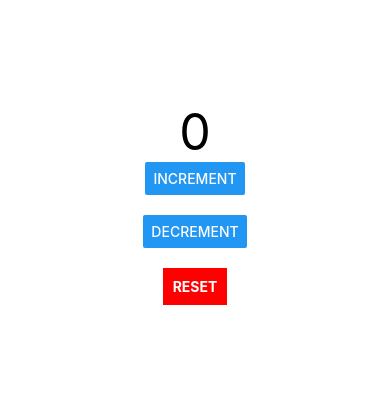
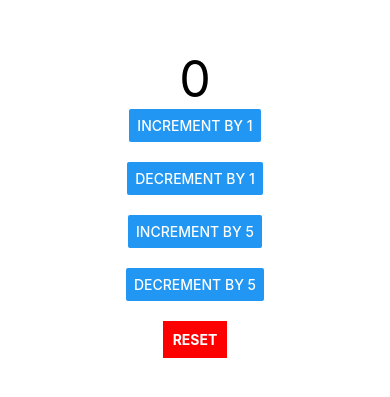
Before and after one commit to TanmayJain33/RNCounterApp, a React Native app: screen / in a window 390 px wide. Shown: the part 219-616 px from the top of the page. Built offline with nearby package versions, Linux system fonts and the light colour scheme.

Commit message:
Add useState() with previous state

```diff
--- a/App.js
+++ b/App.js
@@ -10,22 +10,36 @@ export default function App() {
     <View style={{justifyContent: 'center', alignItems: 'center', flex: 1}}>
       <Text style={{textAlign: 'center', fontSize: 50}}>{counter}</Text>
       <Button
-        title="Increment"
+        title="Increment By 1"
         onPress={() => {
-          setCounter(counter + 1);
+          setCounter(prevCounter => prevCounter + 1);
         }}
       />
       <View style={{margin: 10}} />
       <Button
-        title="Decrement"
+        title="Decrement By 1"
         onPress={() => {
-          setCounter(counter - 1);
+          setCounter(prevCounter => prevCounter - 1);
+        }}
+      />
+      <View style={{margin: 10}} />
+      <Button
+        title="Increment By 5"
+        onPress={() => {
+          setCounter(prevCounter => prevCounter + 5);
+        }}
+      />
+      <View style={{margin: 10}} />
+      <Button
+        title="Decrement By 5"
+        onPress={() => {
+          setCounter(prevCounter => prevCounter - 5);
         }}
       />
       <TouchableOpacity
         style={{marginTop: 20, padding: 10, backgroundColor: buttonColor}}
         onPress={() => {
-          setCounter(0);
+          setCounter(prevCounter => prevCounter - prevCounter);
           setButtonEnabled(!buttonEnabled);
         }}>
         <Text style={{color: 'white', fontWeight: '700'}}>RESET</Text>
```
